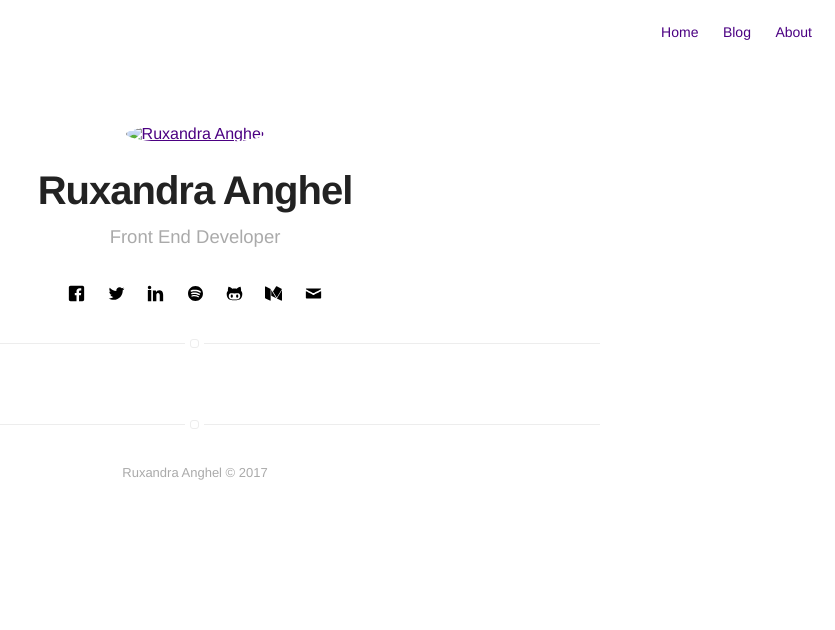
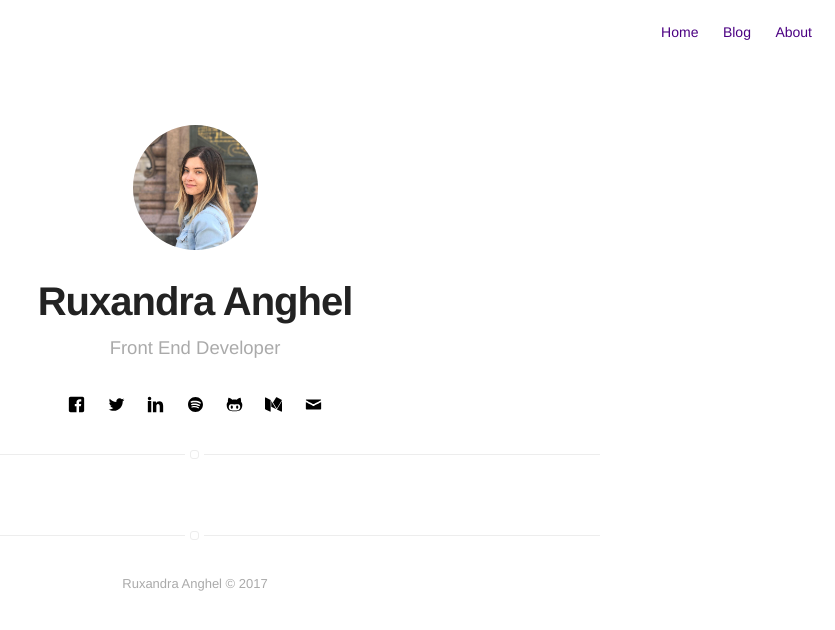
Before and after one commit to ruxiang05/ruxiang.me, a Jekyll site: the page built from projects.html, in a window 1280 px wide. Shown: the top 630 px of the page, without its empty margins (445-1280 px from the left). Built offline with Jekyll 4.4.1, drawn with Linux system fonts in a browser that asks for light colours.

Commit message:
Revert to previous image path

```diff
--- a/_includes/header.html
+++ b/_includes/header.html
@@ -8,11 +8,11 @@
     <header class="header-home {% if site.animation %}animated{% endif %}">
         {% if site.about %}
             <a class="link" href="{{ site.url }}/about">
-                <img class="selfie" alt="{{ site.name }}" src="{{ site.picture }}" />
+                <img class="selfie" alt="{{ site.name }}" src="{% if site.external-image %}{{ site.picture }}{% else %}{{ site.url }}/{{ site.picture }}{% endif %}" />
             </a>
         {% else %}
             <span class="link">
-                <img class="selfie" alt="{{ site.name }}" src="{{ site.picture }}" />
+                <img class="selfie" alt="{{ site.name }}" src="{% if site.external-image %}{{ site.picture }}{% else %}{{ site.url }}/{{ site.picture }}{% endif %}" />
             </span>
         {% endif %}
 
```
